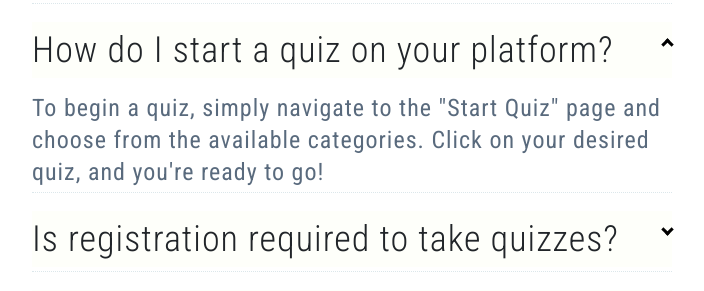
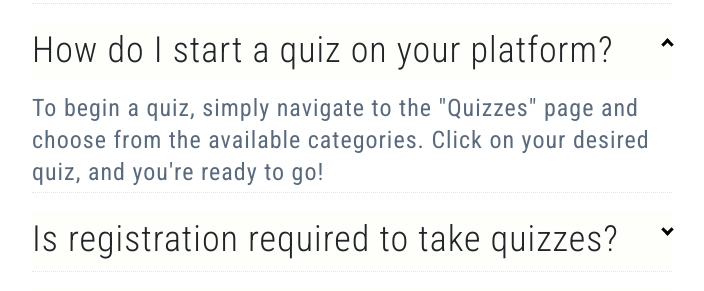
Before and after one commit to shehjad0/SDP-Final-Project, a Django app: page /faq/ in a window 1280 px wide. Shown: the part 727-1018 px from the top of the page, without its empty margins (288-992 px from the left). Run offline with Django 4.2, Linux system fonts and the light colour scheme.

Commit message:
some updates

```diff
--- a/core/templates/about.html
+++ b/core/templates/about.html
@@ -1,4 +1,6 @@
 {% extends 'base.html' %}
+
+{% block title %}About{% endblock %}
 
 {% block content %}
 <div class="py-48 bg-gray-200 text-black flex justify-content-center align-items-center" style="font-size: 4rem;">
--- a/core/templates/faq.html
+++ b/core/templates/faq.html
@@ -1,4 +1,6 @@
 {% extends 'base.html' %}
+
+{% block title %}FAQ{% endblock %}
 
 {% block custom_style %}
 <style>
@@ -144,13 +146,13 @@ p {
         <input type="checkbox">
         <i></i>
         <h2 class="text-4xl py-2">How do I start a quiz on your platform?</h2>
-        <p class="text-2xl">To begin a quiz, simply navigate to the "Start Quiz" page and choose from the available categories. Click on your desired quiz, and you're ready to go!</p>
+        <p class="text-2xl">To begin a quiz, simply navigate to the "Quizzes" page and choose from the available categories. Click on your desired quiz, and you're ready to go!</p>
       </li>
       <li>
         <input type="checkbox" checked>
         <i></i>
         <h2 class="text-4xl py-2">Is registration required to take quizzes?</h2>
-        <p class="text-2xl">No, registration is not mandatory. You can enjoy our quizzes without creating an account. However, having an account allows you to track your progress and create your quizzes.</p>
+        <p class="text-2xl">Yes, registration is mandatory. You can enjoy our quizzes after creating an account. Having an account allows you to track your progress and create your quizzes.</p>
       </li>
       <li>
         <input type="checkbox" checked>
```
